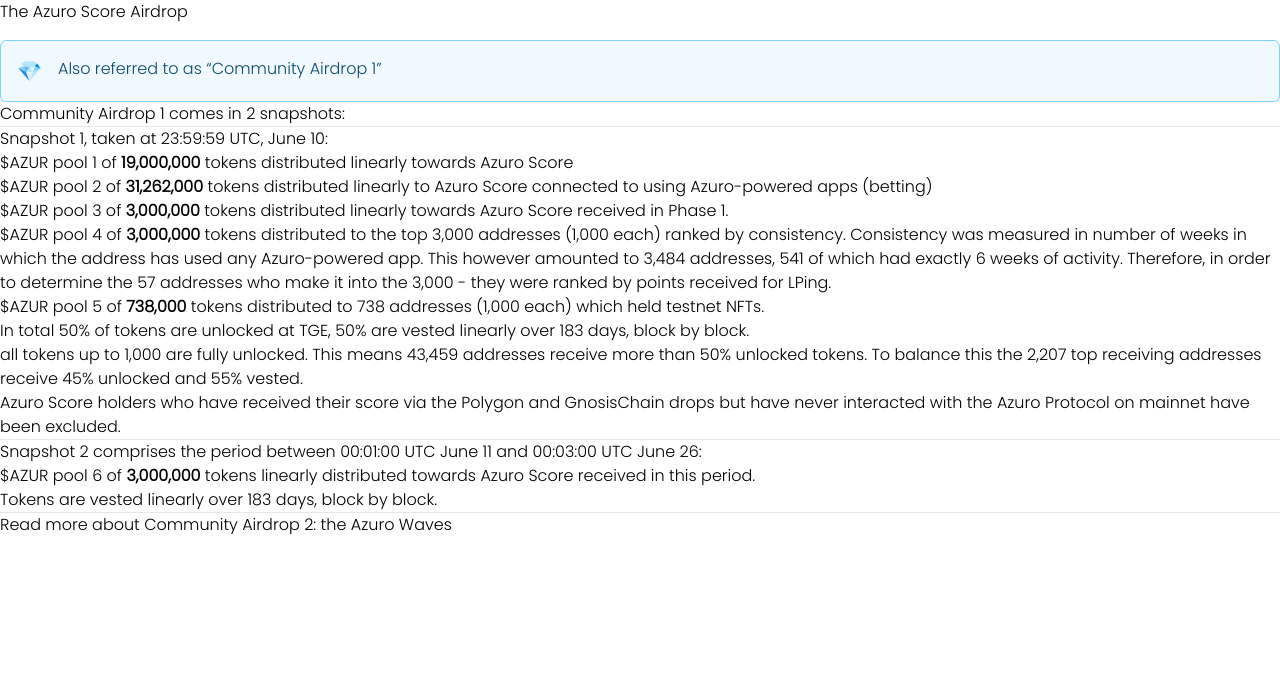
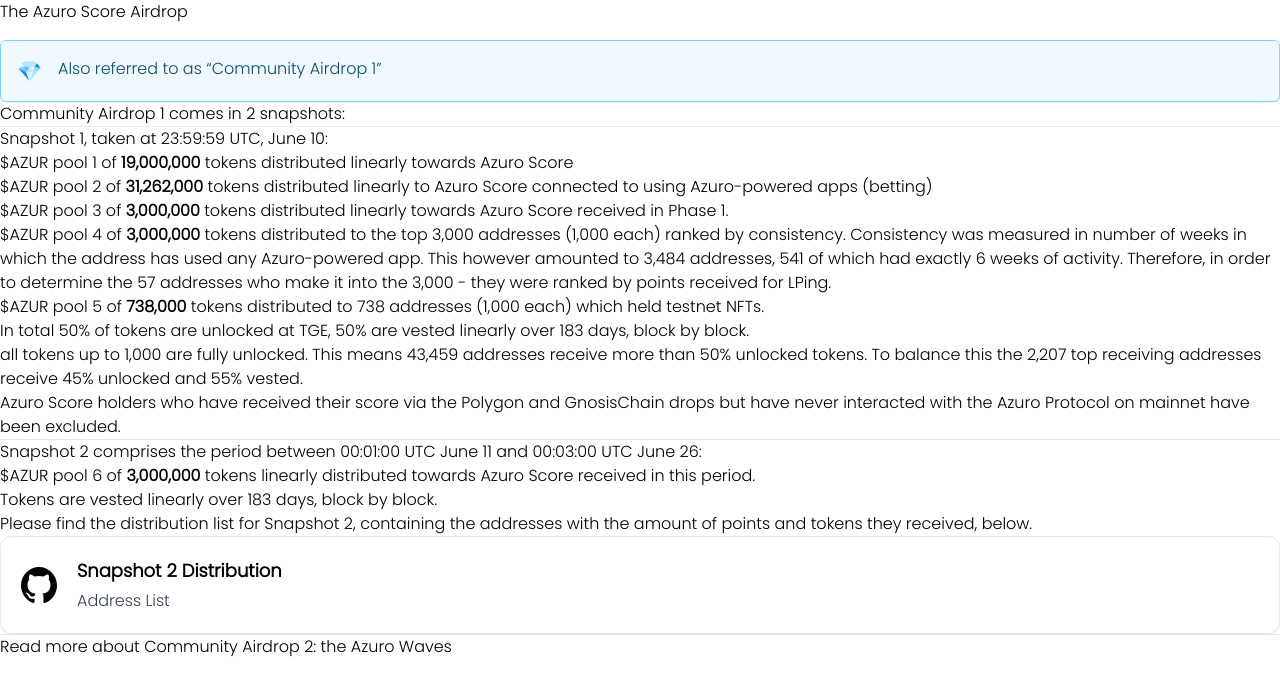
Before and after one commit to Azuro-protocol/gem-docs, a Next.js app: page /concepts/airdrops/azuro-score/airdrop in a window 1280 px wide. Shown: the top 696 px of the page. Built offline with nearby package versions, Linux system fonts and the light colour scheme.

Commit message:
add distribution list

```diff
--- a/pages/concepts/airdrops/azuro-score/airdrop.mdx
+++ b/pages/concepts/airdrops/azuro-score/airdrop.mdx
@@ -1,4 +1,4 @@
-import { PageHeadline, Formula, Callout } from 'components'
+import { PageHeadline, Formula, Callout, Card } from 'components'
 
 # The Azuro Score Airdrop
 
@@ -27,6 +27,14 @@ Community Airdrop 1 comes in 2 snapshots:
 - \$AZUR pool 6 of **3,000,000** tokens linearly distributed towards Azuro Score received in this period.
 - Tokens are vested linearly over 183 days, block by block.
 
+Please find the distribution list for Snapshot 2, containing the addresses with the amount of points and tokens they received, below.
+
+  <Card
+    contentIcon="/images/svg/github.svg"
+    title="Snapshot 2 Distribution"
+    text="Address List"
+    toTab="https://github.com/Azuro-protocol/gem-docs/blob/main/public/files/azur%202nd%20airdrop.pdf"
+  />
 
 ---
 
```
Also changed, not shown: 1 other file (tests, documents, lock files or other folders).
